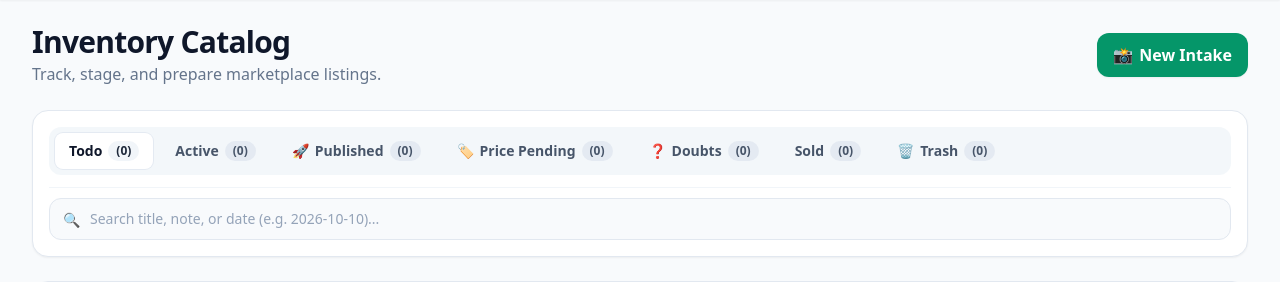
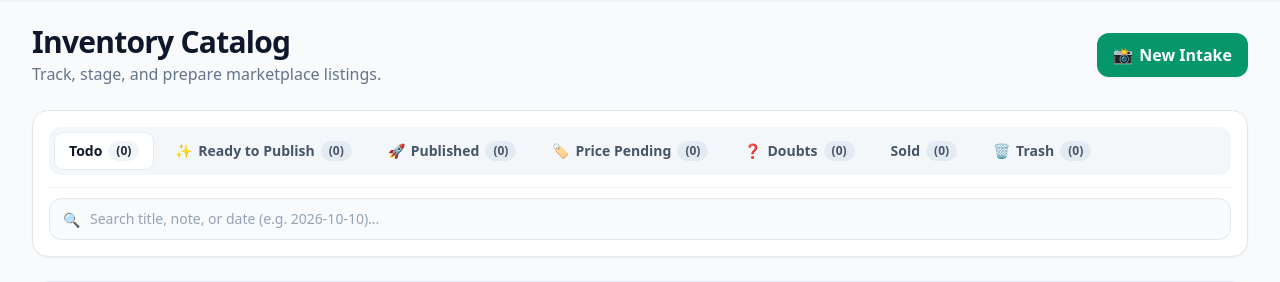
Before and after one commit to saert3311/2nd-hand-manager, a Django app: page /dashboard/ in a window 1280 px wide. Shown: the part 65-347 px from the top of the page. Run offline with Django 5.2, Linux system fonts and the light colour scheme; the visitor is signed in with stand-in values (Sample User, id 1); data comes from the database, SQL or seed files in the repository; data that the repository does not hold is empty; some libraries are stand-ins or nearby versions.

Commit message:
feat(dashboard): replace active tab with ready to publish filter and badge

```diff
--- a/inventory/templates/inventory/dashboard.html
+++ b/inventory/templates/inventory/dashboard.html
@@ -40,14 +40,16 @@
           </span>
         </a>
 
-        <!-- Active -->
-        <a href="?status=active{% if platform_filter %}&platform={{ platform_filter }}{% endif %}{% if search_query %}&q={{ search_query|urlencode }}{% endif %}"
+        <!-- Ready to Publish -->
+        <a href="?status=ready{% if platform_filter %}&platform={{ platform_filter }}{% endif %}{% if search_query %}&q={{ search_query|urlencode }}{% endif %}"
            role="tab"
-           aria-selected="{% if status_filter == 'active' %}true{% else %}false{% endif %}"
-           class="shrink-0 whitespace-nowrap inline-flex items-center gap-1.5 px-3.5 py-2 rounded-lg transition duration-150 {% if status_filter == 'active' %}bg-white text-emerald-800 shadow-xs ring-1 ring-emerald-200 font-bold{% else %}text-slate-600 hover:text-slate-900 hover:bg-slate-200/60{% endif %}">
-          <span>{% trans "Active" %}</span>
-          <span class="inline-flex items-center justify-center px-2 py-0.5 rounded-full text-xs {% if status_filter == 'active' %}bg-emerald-100 text-emerald-800 font-bold{% else %}bg-slate-200/80 text-slate-600{% endif %}">
-            ({{ active_count }})
+           id="tab-ready"
+           aria-selected="{% if status_filter == 'ready' %}true{% else %}false{% endif %}"
+           class="shrink-0 whitespace-nowrap inline-flex items-center gap-1.5 px-3.5 py-2 rounded-lg transition duration-150 {% if status_filter == 'ready' %}bg-white text-emerald-800 shadow-xs ring-1 ring-emerald-200 font-bold{% else %}text-slate-600 hover:text-slate-900 hover:bg-slate-200/60{% endif %}">
+          <span aria-hidden="true">✨</span>
+          <span>{% trans "Ready to Publish" %}</span>
+          <span class="inline-flex items-center justify-center px-2 py-0.5 rounded-full text-xs {% if status_filter == 'ready' %}bg-emerald-100 text-emerald-800 font-bold{% else %}bg-slate-200/80 text-slate-600{% endif %}">
+            ({{ ready_count }})
           </span>
         </a>
 
@@ -302,7 +304,7 @@
           {% endif %}
           {% elif product.status == 'ready' %}
           <span class="text-xs font-bold px-2.5 py-1 rounded-full shadow-sm bg-emerald-600 text-white">
-            ✨ {% trans "Ready" %}
+            ✨ {% trans "Ready to Publish" %}
           </span>
           {% elif product.status == 'draft' %}
           <span class="text-xs font-bold px-2.5 py-1 rounded-full shadow-sm bg-slate-600 text-white">
--- a/inventory/templates/inventory/product_detail.html
+++ b/inventory/templates/inventory/product_detail.html
@@ -41,7 +41,7 @@
           {% else %}bg-slate-100 text-slate-700 border border-slate-300{% endif %}">
           {% if product.is_deleted %}🗑️ {% trans "Erased" %}
           {% elif product.status == 'awaiting_info' %}❓ {% trans "Awaiting Info" %}
-          {% elif product.status == 'ready' %}✅ {% trans "Ready" %}
+          {% elif product.status == 'ready' %}✅ {% trans "Ready to Publish" %}
           {% elif product.status == 'price_pending' %}🏷️ {% trans "Price Pending" %}
           {% elif product.status == 'published' %}🚀 {% trans "Published" %}
           {% elif product.status == 'blocked' %}⛔ {% trans "Blocked" %}
```
Also changed, not shown: tests/test_dashboard.py (+24 -3 lines), tests/test_dashboard_responsive.py (+18 -2 lines), browser_verification_screenshots/dashboard_1024x768_laptop.png, browser_verification_screenshots/dashboard_1440x900_desktop.png, browser_verification_screenshots/dashboard_320x711_oppo_a74_zoomed.png (added), browser_verification_screenshots/dashboard_360x800_oppo_a74_standard.png (added), browser_verification_screenshots/dashboard_390x844_mobile.png, browser_verification_screenshots/dashboard_768x1024_tablet.png.
